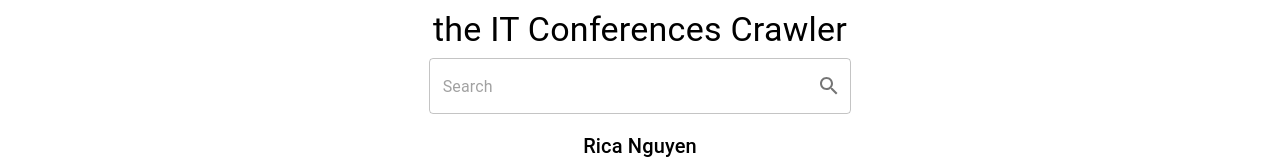
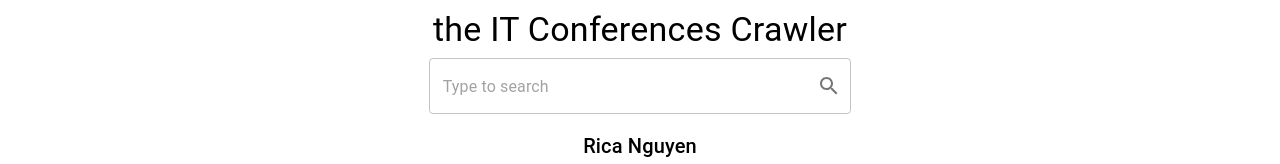
Before and after one commit to RicaNguyen/IT-Conferences-Crawler, a Next.js app: page / in a window 1280 px wide. Shown: the part 302-466 px from the top of the page. Built offline with nearby package versions, Linux system fonts and the light colour scheme; no server answers; the database is empty.

Commit message:
apply searchbox, and search

```diff
--- a/app/page.tsx
+++ b/app/page.tsx
@@ -1,6 +1,5 @@
 "use server";
 import ResponsiveAppBar from "../components/appbar";
-import SearchIcon from "@mui/icons-material/Search";
 import Grid from "@mui/material/Grid";
 import * as React from "react";
 import IconButton from "@mui/material/IconButton";
@@ -16,9 +15,11 @@ import ResultSearch from "@/components/resultsearch";
 import { client, dbName } from "./db/mongo";
 import { Conferences } from "./api/route";
 import { NUMBER_ITEM_PER_PAGE } from "@/const/const";
+import SearchBox from "@/components/searchBox";
 
 export default async function Home(props) {
   console.log(props);
+  const searchItem = props.searchParams.searchItem || "";
   let currentPageNumber = Number(props.searchParams.pageNumber) || 1;
   if (currentPageNumber < 0) {
     currentPageNumber = 1;
@@ -38,6 +39,10 @@ export default async function Home(props) {
       country: item.country,
     };
   });
+
+  events = events.filter((user) =>
+    user.name.toLowerCase().includes(searchItem.toLowerCase())
+  );
 
   const totalPage = Math.ceil(events.length / NUMBER_ITEM_PER_PAGE);
 
@@ -105,18 +110,7 @@ export default async function Home(props) {
                   background: "white",
                 }}
               >
-                <TextField
-                  placeholder="Search"
-                  InputProps={{
-                    endAdornment: (
-                      <InputAdornment position="end">
-                        <IconButton edge="end">
-                          <SearchIcon />
-                        </IconButton>
-                      </InputAdornment>
-                    ),
-                  }}
-                />
+                <SearchBox />
               </FormControl>
             </>
           </Grid>
--- /dev/null
+++ b/components/searchBox.tsx
@@ -0,0 +1,49 @@
+"use client";
+import { IconButton, InputAdornment, TextField } from "@mui/material";
+import SearchIcon from "@mui/icons-material/Search";
+import { useState } from "react";
+import { useSearchParams, usePathname, useRouter } from "next/navigation";
+
+export default function SearchBox() {
+  const searchParams = useSearchParams();
+  const pathname = usePathname();
+  const { replace } = useRouter();
+  const params = new URLSearchParams(searchParams);
+  const [searchItem, setSearchItem] = useState(params.get("searchItem"));
+
+  const handleInputChange = (e) => {
+    const searchTerm = e.target.value;
+    setSearchItem(searchTerm);
+  };
+
+  const handleOnClickSearch = () => {
+    const params = new URLSearchParams(searchParams);
+    if (searchItem) {
+      params.set("searchItem", searchItem);
+    } else {
+      params.delete("searchItem");
+    }
+    console.log(searchItem);
+    replace(`${pathname}?${params.toString()}`);
+    console.log(searchItem);
+  };
+
+  // https://nextjs.org/learn/dashboard-app/adding-search-and-pagination
+  return (
+    <TextField
+      placeholder="Type to search"
+      id="searchText"
+      value={searchItem}
+      onChange={handleInputChange}
+      InputProps={{
+        endAdornment: (
+          <InputAdornment position="end">
+            <IconButton edge="end" onClick={handleOnClickSearch}>
+              <SearchIcon />
+            </IconButton>
+          </InputAdornment>
+        ),
+      }}
+    />
+  );
+}
```
